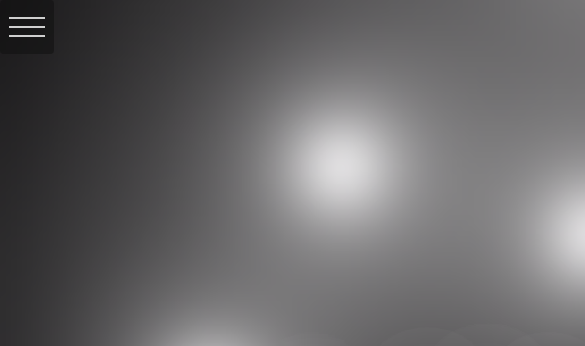
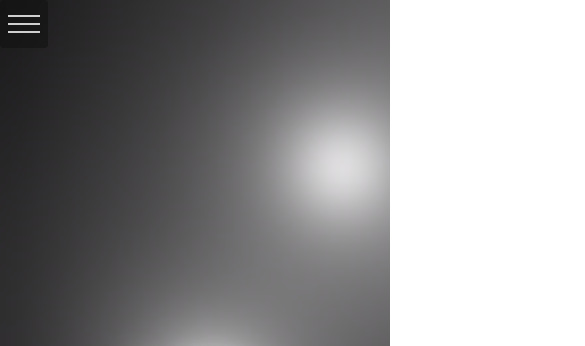
Before and after one commit to ftondino/progetto-html-css, a website: page index.html in a window 390 px wide. Shown: the top 346 px of the page, 585 px wide, since content can reach past the window. Drawn offline with Linux system fonts and the light colour scheme.

Commit message:
reso il sito responsivo e aggiunto favicon

```diff
--- a/sass/abstracts/_mixins.scss
+++ b/sass/abstracts/_mixins.scss
@@ -15,39 +15,33 @@
 
 // MEDIA QUERY
 
-@mixin phone {
-  @media (max-width: 600px) {
-    @content;
-  }
-}
-
 @mixin respond($breakpoint) {
   @if $breakpoint == phone {
-    @media (max-width: 37.5em) {
+    @media (max-width: 600px) {
       //600px
       @content;
     }
   }
   @if $breakpoint == tab-port {
-    @media (max-width: 56.25em) {
+    @media (max-width: 934px) {
       //900px
       @content;
     }
   }
   @if $breakpoint == tab-land {
-    @media (max-width: 75em) {
+    @media (max-width: 1200px) {
       //1200px
       @content;
     }
   }
   @if $breakpoint == desktop {
-    @media (max-width: 81.75em) {
+    @media (max-width: 1308px) {
       //1308
       @content;
     }
   }
   @if $breakpoint == big-desktop {
-    @media (min-width: 112.5em) {
+    @media (min-width: 1800px) {
       //1800
       @content;
     }
--- a/sass/base/_base.scss
+++ b/sass/base/_base.scss
@@ -8,15 +8,14 @@
 
 html {
   font-size: 62.5%;
-
-  @include respond(tab-port) {
-    font-size: 50%;
+  @include respond(big-desktop) {
+    font-size: 75%;
   }
   @include respond(tab-land) {
     font-size: 56.25%;
   }
-  @include respond(big-desktop) {
-    font-size: 75%;
+  @include respond(tab-port) {
+    font-size: 50%;
   }
 
   &::-webkit-scrollbar {
--- a/sass/base/_typography.scss
+++ b/sass/base/_typography.scss
@@ -13,15 +13,43 @@ body {
   font-weight: 300;
   @include blur-effect;
 
+  @include respond(tab-port) {
+    width: 70rem;
+  }
+
+  @include respond(phone) {
+    width: 30rem;
+  }
+
   &--main {
     font-size: $huge-size;
     letter-spacing: 3.5rem;
     display: block;
     margin-bottom: 2rem;
+
+    @include respond(tab-port) {
+      font-size: 4rem;
+      letter-spacing: 2.5rem;
+    }
+
+    @include respond(phone) {
+      font-size: 3rem;
+      letter-spacing: 1.5rem;
+    }
   }
   &--sub {
     letter-spacing: 3rem;
     font-size: $big-size;
+
+    @include respond(tab-port) {
+      letter-spacing: 2rem;
+      font-size: 2.5rem;
+    }
+
+    @include respond(phone) {
+      font-size: 2rem;
+      letter-spacing: 1.5rem;
+    }
   }
 }
 
@@ -30,6 +58,13 @@ body {
   font-weight: 300;
   font-size: $huge-size;
   letter-spacing: 3.5rem;
+
+  text-align: center;
+  @include respond(phone) {
+    font-size: 2.5rem;
+    letter-spacing: 2.5rem;
+    width: 80%;
+  }
 }
 
 .heading-secondary {
@@ -37,6 +72,14 @@ body {
   font-size: $big-size;
   text-transform: uppercase;
   letter-spacing: 0.2rem;
+
+  @include respond(tab-port) {
+    font-size: 2.5rem;
+  }
+
+  @include respond(phone) {
+    font-size: 2rem;
+  }
 }
 
 .about-content__text {
@@ -46,6 +89,14 @@ body {
     font-weight: 600;
     margin-bottom: 1rem;
     color: $medium-grey-1;
+
+    @include respond(tab-port) {
+      font-size: 2.5rem;
+    }
+
+    @include respond(phone) {
+      font-size: 2rem;
+    }
   }
 }
 
--- a/sass/components/_button.scss
+++ b/sass/components/_button.scss
@@ -56,6 +56,11 @@
     border-radius: 50px;
     transition: all 0.2s;
     @include blur-effect;
+
+    @include respond(phone) {
+      padding: 1rem;
+      font-size: 1.2rem;
+    }
   }
 
   &:visited,
--- a/sass/components/_card.scss
+++ b/sass/components/_card.scss
@@ -9,10 +9,20 @@
   border-radius: $default-radius;
   @include shadow;
 
+  @include respond(tab-land) {
+    max-width: 98rem;
+  }
+
   @include respond(tab-port) {
+    margin: 8rem;
     grid-template-columns: 1fr;
     row-gap: 9rem;
-    padding: 11rem 16rem;
+    padding: 11rem 15rem;
+  }
+
+  @include respond(phone) {
+    margin: 0;
+    padding: 10rem 5rem;
   }
 
   &::after {
@@ -82,6 +92,7 @@
     @include respond(tab-port) {
       justify-content: center;
       gap: 10rem;
+      padding-left: 0rem;
     }
     .skill__container {
       display: flex;
@@ -90,8 +101,7 @@
 
       @include respond(tab-port) {
         flex-direction: row;
-        justify-content: center;
-        column-gap: 12rem;
+        justify-content: space-between;
       }
 
       .skill {
--- a/sass/components/_form.scss
+++ b/sass/components/_form.scss
@@ -1,19 +1,26 @@
 .form {
   position: relative;
   height: 80vh;
+  display: flex;
+  align-items: center;
+  justify-content: center;
 
   &__container {
     padding: 6rem;
     border-radius: $default-radius;
     background-color: $color-white-1;
     @include shadow;
-    position: absolute;
-    top: 50%;
-    left: 50%;
-    transform: translate(-50%, -50%);
+    // position: absolute;
+    // top: 50%;
+    // left: 50%;
+    // transform: translate(-50%, -50%);
     display: flex;
     flex-direction: column;
     gap: 5rem;
+
+    @include respond(phone) {
+      padding: 4rem;
+    }
   }
 }
 
@@ -23,14 +30,24 @@
   column-gap: 2rem;
   row-gap: 2rem;
 
+  @include respond(phone) {
+    grid-template-columns: 1fr;
+  }
+
   .form__item {
     display: flex;
     flex-direction: column;
+
     gap: 1rem;
   }
   .message {
     grid-row: 2;
     grid-column: -3 / -1;
+
+    @include respond(phone) {
+      grid-row: 3;
+      grid-column: -2 / -1;
+    }
   }
 
   .form__item label {
@@ -46,5 +63,9 @@
     border: none;
     color: $medium-grey;
     @include shadow-1;
+
+    @include respond(phone) {
+      width: 100%;
+    }
   }
 }
--- a/sass/components/_hero.scss
+++ b/sass/components/_hero.scss
@@ -1,10 +1,6 @@
 .hero {
   height: 100vh;
   position: relative;
-
-  @include respond(desktop) {
-    min-width: 150rem;
-  }
 
   @include respond(phone) {
     .video {
--- a/sass/components/_projects.scss
+++ b/sass/components/_projects.scss
@@ -14,6 +14,7 @@
 
     @include respond(desktop) {
       grid-template-columns: repeat(3, 1fr);
+      column-gap: 4rem;
     }
 
     @include respond(tab-port) {
@@ -34,6 +35,10 @@
       shape-outside: polygon(0% 0%, 100% 0%, 100% 0%, 100% 100%, 0% 100%);
       -webkit-clip-path: polygon(0% 0%, 100% 0%, 100% 0%, 100% 100%, 0% 100%);
       clip-path: polygon(0% 0%, 100% 0%, 100% 0%, 100% 100%, 0% 100%);
+
+      @include respond(phone) {
+        width: 18rem;
+      }
 
       &:hover .project-grid__caption {
         opacity: 1;
--- a/sass/components/_video.scss
+++ b/sass/components/_video.scss
@@ -21,10 +21,6 @@
       -webkit-backdrop-filter: blur(20px);
       backdrop-filter: blur(20px);
     }
-
-    @include respond(desktop) {
-      min-width: 150rem;
-    }
   }
 
   &--content {
--- a/sass/layout/_footer.scss
+++ b/sass/layout/_footer.scss
@@ -7,11 +7,9 @@ footer {
 
   .author {
     color: $color-white-2;
+    text-align: center;
   }
 
-  @include respond(desktop) {
-    min-width: 150rem;
-  }
   .footer {
     &__list {
       height: 100%;
@@ -21,6 +19,12 @@ footer {
       gap: 8.3rem;
 
       list-style: none;
+
+      @include respond(phone) {
+        justify-content: flex-start;
+        gap: 3.5rem;
+        padding-right: 10rem;
+      }
     }
 
     .ph-light {
--- a/sass/pages/_cv.scss
+++ b/sass/pages/_cv.scss
@@ -2,16 +2,9 @@
   display: flex;
   flex-direction: column;
   align-items: center;
+  justify-content: center;
   gap: 10rem;
   padding: 10rem 0;
-
-  @include respond(tab-land) {
-    min-width: 130rem;
-  }
-
-  @include respond(tab-port) {
-    padding: 10rem;
-  }
 
   .container {
     max-width: 114rem;
@@ -22,6 +15,10 @@
     grid-template-columns: 1fr 1fr;
     grid-gap: 6rem;
     column-gap: 6rem;
+
+    @include respond(phone) {
+      padding: 5rem;
+    }
 
     grid-template-areas:
       "box-1 box-2"
--- a/sass/pages/_home.scss
+++ b/sass/pages/_home.scss
@@ -5,26 +5,15 @@
 .section-about {
   padding: 10rem 0;
   background-color: $color-white-2;
-
-  @include respond(desktop) {
-    min-width: 150rem;
-  }
 }
 
 .section-works {
   background-color: $color-white-2;
   padding: 5rem 0;
-  @include respond(desktop) {
-    min-width: 150rem;
-  }
 }
 
 .section-form {
   background-color: $color-white-2;
   position: relative;
   padding: 10rem 0;
-
-  @include respond(desktop) {
-    min-width: 150rem;
-  }
 }
```
Also changed, not shown: cv.html (+1 -1 lines), css/style.css.
